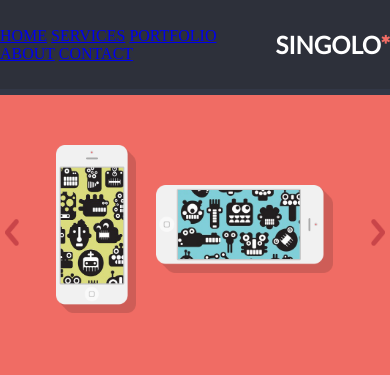
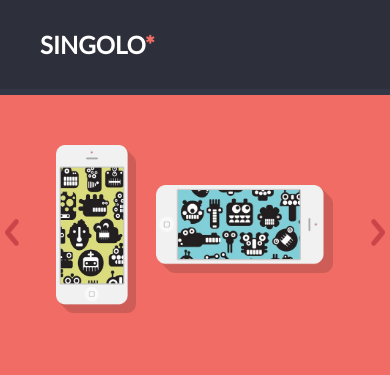
Before and after one commit to SkulOne/singolo, a plain HTML site: page index.html in a window 390 px wide. Shown: the top 375 px of the page. Drawn offline with Linux system fonts and the light colour scheme.

Commit message:
feat: solve responsive menu.

```diff
--- a/index.html
+++ b/index.html
@@ -7,15 +7,15 @@
 </head>
 <body>
 <header>
-    <div class="mobile">
-        <nav class="mobile-menu">
-            <a class="anchor" href="#home">HOME</a>
-            <a class="anchor" href="#services">SERVICES</a>
-            <a class="anchor" href="#portfolio">PORTFOLIO</a>
-            <a class="anchor" href="#about">ABOUT</a>
-            <a class="anchor" href="#contact">CONTACT</a>
-        </nav>
-    </div>
+<!--    <div class="mobile">-->
+<!--        <nav class="mobile-menu">-->
+<!--            <a class="anchor" href="#home">HOME</a>-->
+<!--            <a class="anchor" href="#services">SERVICES</a>-->
+<!--            <a class="anchor" href="#portfolio">PORTFOLIO</a>-->
+<!--            <a class="anchor" href="#about">ABOUT</a>-->
+<!--            <a class="anchor" href="#contact">CONTACT</a>-->
+<!--        </nav>-->
+<!--    </div>-->
     <a class="logotype">SINGOLO<span>*</span></a>
     <nav class="navigation">
         <a class="anchor" href="#home">HOME</a>
```
